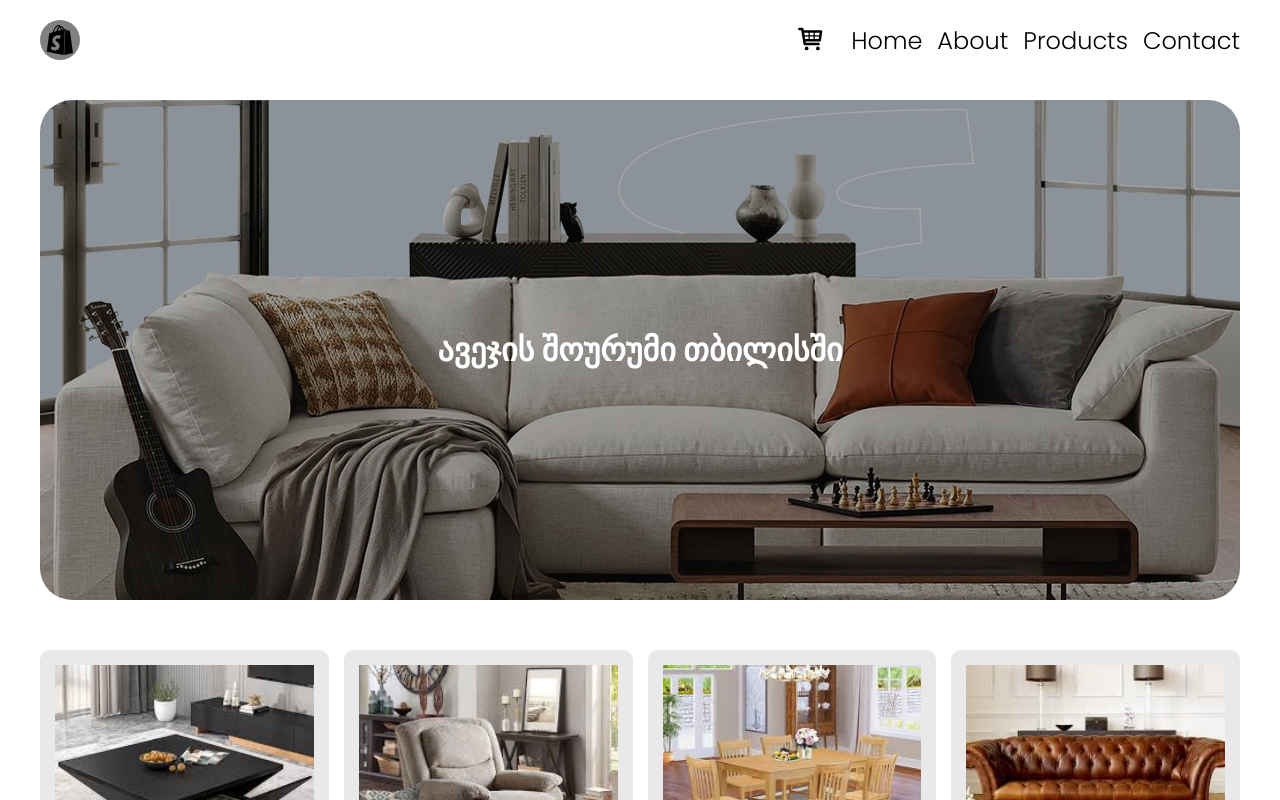
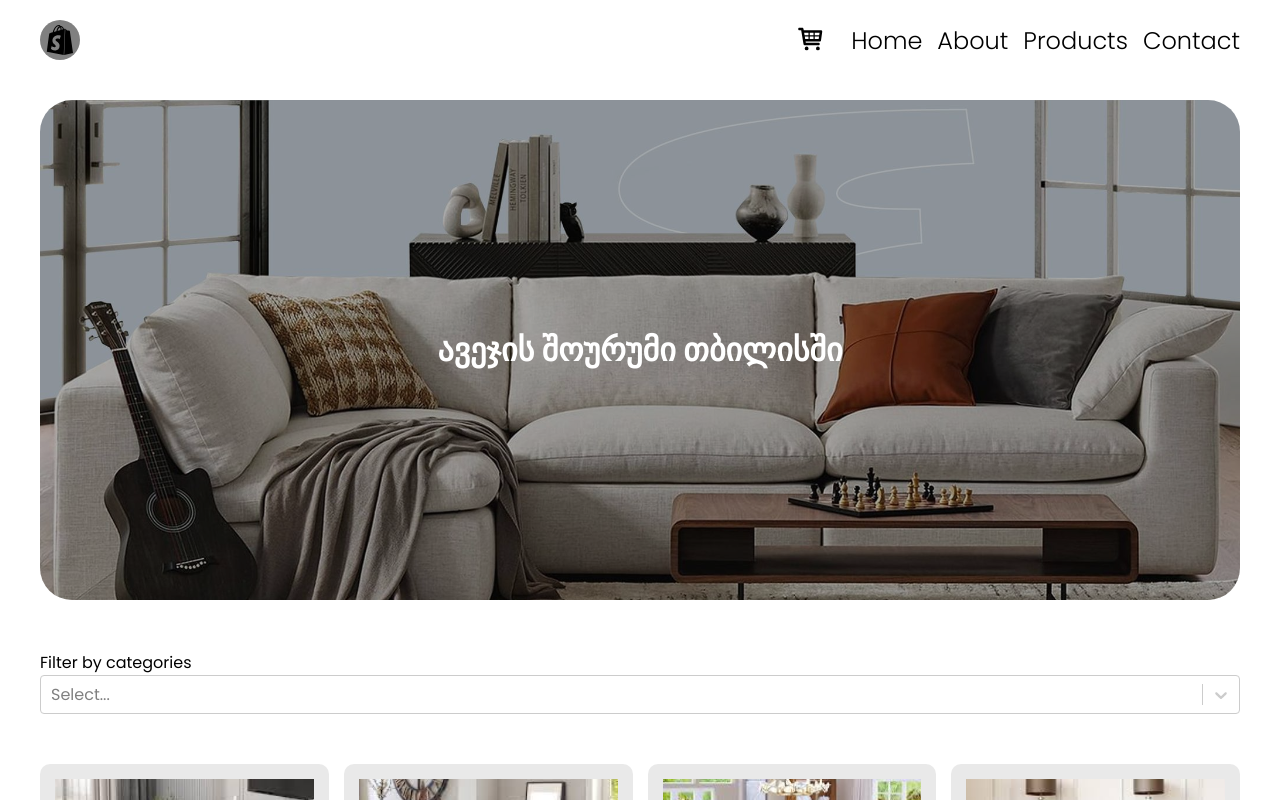
Before and after one commit to AchiGel/ecommerce_page, a React (Create React App) app: page / in a window 1280 px wide. Shown: the top 800 px of the page. Built offline with nearby package versions, Linux system fonts and the light colour scheme.

Commit message:
add categories component

```diff
--- a/package.json
+++ b/package.json
@@ -15,6 +15,7 @@
     "react-dom": "^18.3.1",
     "react-icons": "^5.1.0",
     "react-scripts": "5.0.1",
+    "react-select": "^5.8.0",
     "styled-components": "^6.1.8",
     "typescript": "^4.9.5",
     "web-vitals": "^2.1.4"
--- a/src/DATA/furniture_data.json
+++ b/src/DATA/furniture_data.json
@@ -5,140 +5,160 @@
       "title": "Modern Coffee Table",
       "description": "A sleek and contemporary coffee table with a glass top and metal legs.",
       "price": 149.99,
-      "img": "modern_coffee_table.jpg"
+      "img": "modern_coffee_table.jpg",
+      "category": "table"
     },
     {
       "ID": 2,
       "title": "Comfortable Recliner Chair",
       "description": "A plush recliner chair with soft upholstery, perfect for relaxing after a long day.",
       "price": 299.99,
-      "img": "recliner_chair.jpg"
+      "img": "recliner_chair.jpg",
+      "category": "chair"
     },
     {
       "ID": 3,
       "title": "Classic Wooden Dining Table",
       "description": "A sturdy wooden dining table with a timeless design, suitable for family gatherings and dinner parties.",
       "price": 449.99,
-      "img": "wooden_dining_table.jpg"
+      "img": "wooden_dining_table.jpg",
+      "category": "table"
     },
     {
       "ID": 4,
       "title": "Vintage Leather Sofa",
       "description": "A luxurious leather sofa with a vintage look, adding elegance to any living room.",
       "price": 799.99,
-      "img": "vintage_leather_sofa.jpg"
+      "img": "vintage_leather_sofa.jpg",
+      "category": "sofa"
     },
     {
       "ID": 5,
       "title": "Elegant Bedside Table",
       "description": "A stylish bedside table with drawers for storing essentials, enhancing the décor of your bedroom.",
       "price": 129.99,
-      "img": "bedside_table.jpg"
+      "img": "bedside_table.jpg",
+      "category": "table"
     },
     {
       "ID": 6,
       "title": "Cozy Armchair",
       "description": "A comfortable armchair with a soft fabric upholstery, ideal for reading or lounging.",
       "price": 199.99,
-      "img": "armchair.jpg"
+      "img": "armchair.jpg",
+      "category": "chair"
     },
     {
       "ID": 7,
       "title": "Modern TV Stand",
       "description": "A sleek TV stand with ample storage space for media accessories, blending seamlessly with contemporary décor.",
       "price": 279.99,
-      "img": "tv_stand.jpg"
+      "img": "tv_stand.jpg",
+      "category": "table"
     },
     {
       "ID": 8,
       "title": "Chic Bookshelf",
       "description": "An elegant bookshelf with adjustable shelves, perfect for displaying your favorite books and decorative items.",
       "price": 179.99,
-      "img": "bookshelf.jpg"
+      "img": "bookshelf.jpg",
+      "category": "shelf"
     },
     {
       "ID": 9,
       "title": "Rustic Dining Chairs (Set of 4)",
       "description": "Set of four rustic dining chairs made from solid wood, providing comfort and style for family meals.",
       "price": 299.99,
-      "img": "dining_chairs.jpg"
+      "img": "dining_chairs.jpg",
+      "category": "chair"
     },
     {
       "ID": 10,
       "title": "Contemporary Desk",
       "description": "A minimalist desk with a spacious work surface and storage drawers, ideal for home offices or study rooms.",
       "price": 349.99,
-      "img": "desk.jpg"
+      "img": "desk.jpg",
+      "category": "table"
     },
     {
       "ID": 11,
       "title": "Sleek Floor Lamp",
       "description": "A stylish floor lamp with adjustable height and brightness, perfect for illuminating any living space.",
       "price": 89.99,
-      "img": "floor_lamp.jpg"
+      "img": "floor_lamp.jpg",
+      "category": "lamp"
     },
     {
       "ID": 12,
       "title": "Modern Sectional Sofa",
       "description": "A versatile sectional sofa with reversible chaise and adjustable headrests, providing comfort and functionality.",
       "price": 1099.99,
-      "img": "sectional_sofa.jpg"
+      "img": "sectional_sofa.jpg",
+      "category": "sofa"
     },
     {
       "ID": 13,
       "title": "Elegant Vanity Table Set",
       "description": "A charming vanity table set with mirror and stool, perfect for getting ready in style.",
       "price": 249.99,
-      "img": "vanity_table.jpg"
+      "img": "vanity_table.jpg",
+      "category": "table"
     },
     {
       "ID": 14,
       "title": "Classic Leather Ottoman",
       "description": "A timeless leather ottoman with storage space, doubling as a footrest or extra seating.",
       "price": 159.99,
-      "img": "leather_ottoman.jpg"
+      "img": "leather_ottoman.jpg",
+      "category": "ottoman"
     },
     {
       "ID": 15,
       "title": "Vintage Writing Desk",
       "description": "A vintage-inspired writing desk with ornate details and multiple drawers, adding sophistication to any workspace.",
       "price": 499.99,
-      "img": "writing_desk.jpg"
+      "img": "writing_desk.jpg",
+      "category": "table"
     },
     {
       "ID": 16,
       "title": "Stylish Bar Cart",
       "description": "A chic bar cart with wheels for easy mobility, perfect for serving drinks and entertaining guests.",
       "price": 179.99,
-      "img": "bar_cart.jpg"
+      "img": "bar_cart.jpg",
+      "category": "shelf"
     },
     {
       "ID": 17,
       "title": "Industrial Metal Stool",
       "description": "A sturdy metal stool with an industrial design, suitable for kitchen islands or bar counters.",
       "price": 49.99,
-      "img": "metal_stool.jpg"
+      "img": "metal_stool.jpg",
+      "category": "chair"
     },
     {
       "ID": 18,
       "title": "Antique Brass Floor Mirror",
       "description": "An antique brass floor mirror with a decorative frame, adding vintage charm to any room.",
       "price": 279.99,
-      "img": "floor_mirror.jpg"
+      "img": "floor_mirror.jpg",
+      "category": "mirror"
     },
     {
       "ID": 19,
       "title": "Ergonomic Office Chair",
       "description": "An ergonomic office chair with lumbar support and adjustable features, promoting comfort during long work hours.",
       "price": 229.99,
-      "img": "office_chair.jpg"
+      "img": "office_chair.jpg",
+      "category": "chair"
     },
     {
       "ID": 20,
       "title": "Retro Dining Table",
       "description": "A retro-inspired dining table with a Formica top and chrome legs, bringing a nostalgic touch to mealtime.",
       "price": 399.99,
-      "img": "dining_table.jpg"
+      "img": "dining_table.jpg",
+      "category": "table"
     }
   ]
 }
--- /dev/null
+++ b/src/components/Categories.tsx
@@ -0,0 +1,39 @@
+import { useState } from "react";
+import Select from "react-select";
+import styled from "styled-components";
+
+const options = [
+  { value: "all", label: "All" },
+  { value: "chair", label: "Chair" },
+  { value: "sofa", label: "Sofa" },
+  { value: "table", label: "Table" },
+  { value: "mirror", label: "Mirror" },
+  { value: "shelf", label: "Shelf" },
+  { value: "ottoman", label: "Ottoman" },
+  { value: "lamp", label: "Lamp" },
+];
+
+const CategoriesFilter = styled.div`
+  margin-top: 50px;
+`;
+
+export default function Categories() {
+  const [categoryValue, setCategoryValue] = useState(null);
+
+  function handleCategoryChange(selectedOption: any) {
+    setCategoryValue(selectedOption);
+  }
+
+  return (
+    <CategoriesFilter>
+      <label>
+        Filter by categories
+        <Select
+          defaultValue={categoryValue}
+          options={options}
+          onChange={handleCategoryChange}
+        />
+      </label>
+    </CategoriesFilter>
+  );
+}
--- a/src/components/Main.tsx
+++ b/src/components/Main.tsx
@@ -1,5 +1,6 @@
 import styled from "styled-components";
 import { IoMdAddCircleOutline } from "react-icons/io";
+import Categories from "./Categories";
 
 export interface FurnitureItem {
   ID: number;
@@ -96,6 +97,7 @@ export default function Main(props: Props) {
   return (
     <MainContainer>
       <SectionOne></SectionOne>
+      <Categories />
       <ProductsSection>
         {props.data.map((el) => (
           <ProductCard key={el.ID}>
```
Also changed, not shown: 1 other file (tests, documents, lock files or other folders).
